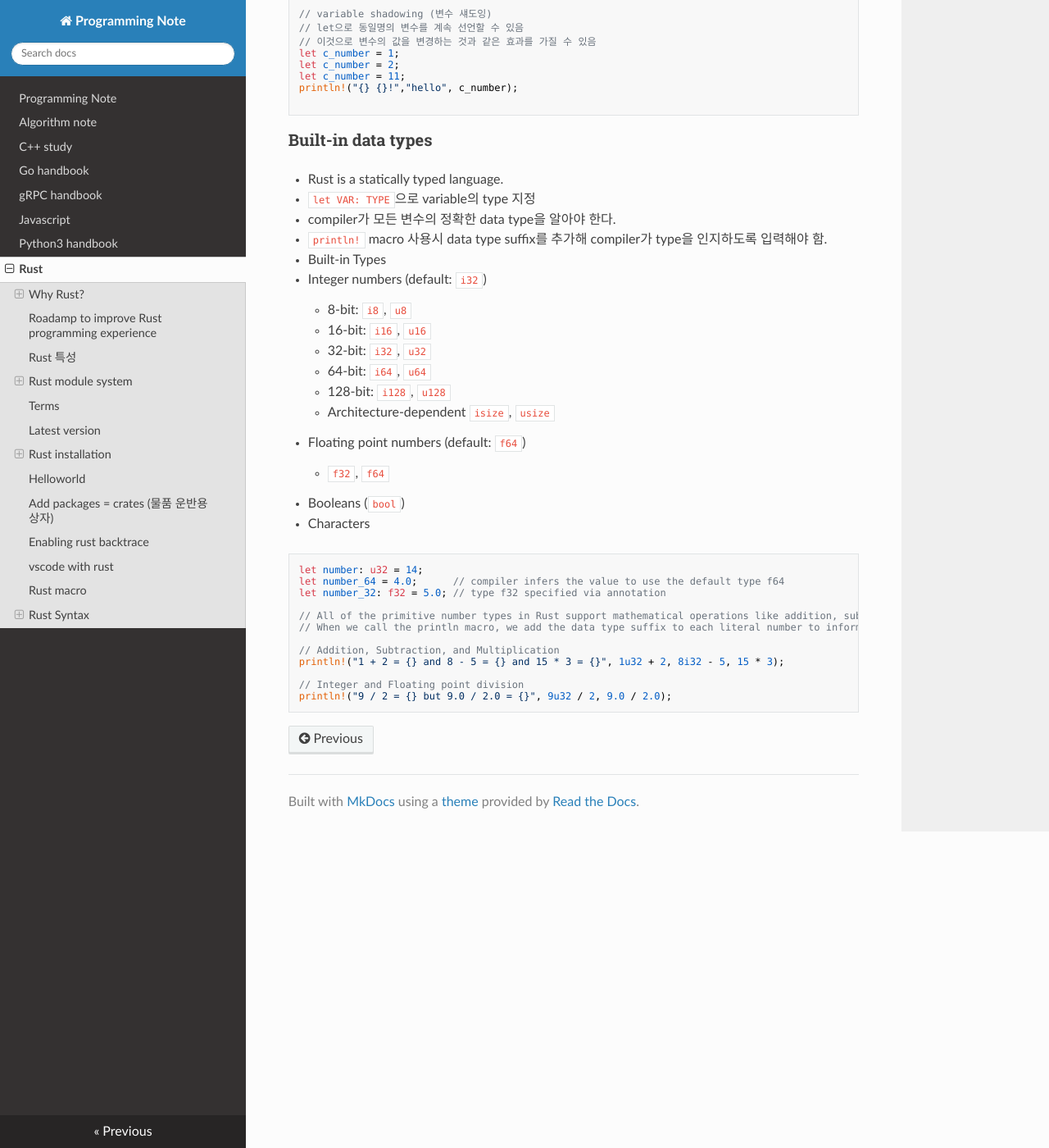
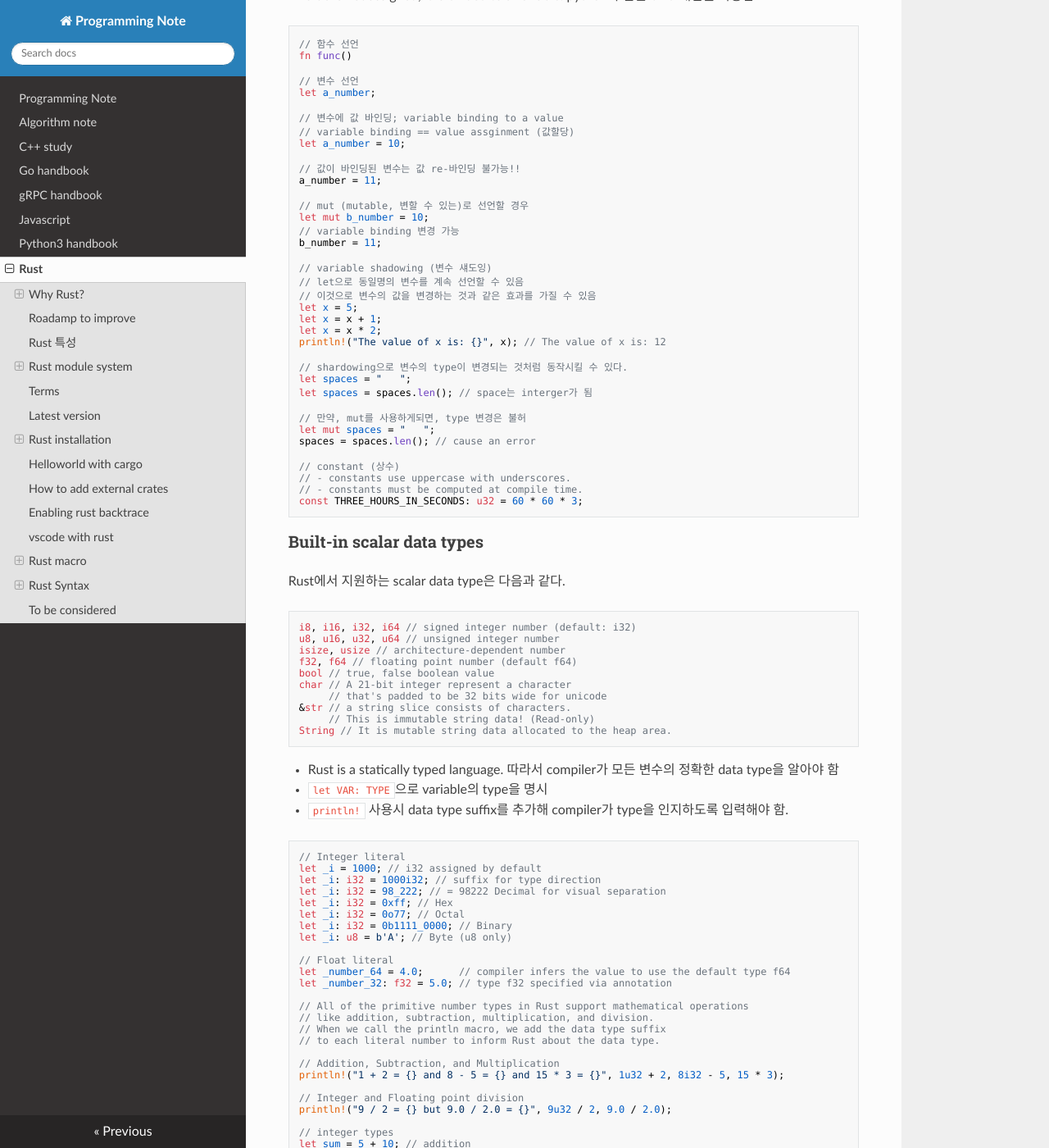
Before and after one commit to neoul/programming-note, an MkDocs documentation site: the page built from docs/rust.md, in a window 1280 px wide and 1400 px high, scrolled down 7275 px. Shown: the whole window at 82% size. Built offline with MkDocs 1.6.1, drawn with Linux system fonts in a browser that asks for light colours; nearby versions of some CDN libraries; some of the changed text lies outside the part shown.

Commit message:
updated contents

````diff
--- a/docs/rust.md
+++ b/docs/rust.md
@@ -1,6 +1,9 @@
 # Rust
 
 A language empowering everyone to build reliable and efficient software.
+
+!!! note
+    이 문서는 [rust-first-steps](https://docs.microsoft.com/ko-kr/learn/paths/rust-first-steps), [rust-lang.org](https://www.rust-lang.org), [rust-doc](https://doc.rust-lang.org/book/title-page.html) 을 보고 내용을 정리한 문서입니다.
 
 ## Why Rust?
 
@@ -20,7 +23,7 @@
 
 Rust has great documentation, a friendly compiler with useful error messages, and top-notch tooling — an integrated package manager and build tool, smart multi-editor support with auto-completion and type inspections, an auto-formatter, and more.
 
-## Roadamp to improve Rust programming experience
+## Roadamp to improve
 
 - Building tools; 직관적이고 간단한 building, packaging tool 지원
 - Web­Assembly (Writing Web Apps); Binary instruction set in web browsers
@@ -112,10 +115,10 @@
 - `cargo doc`: build documentation for your project with
 - `cargo publish`: publish a library to `crates.io` with
 - Add dependent crates to a project by adding the crate name to the Cargo.toml file.
-- `cargo fmt`: reformats your code according to the community code style. `rustup component add rustfmt`으로 설치
+- `cargo fmt`: reformats your code according to the community code style.
 - `cargo fix`: Automatically fix lint warnings reported by rustc
 
-> **manual**: 📁 https://doc.rust-lang.org/cargo/index.html
+> **manual**: [🔗 cargo doc](https://doc.rust-lang.org/cargo/index.html)
 
 #### Cargo.toml (TOML file for cargo config)
 
@@ -196,11 +199,11 @@
 
 ### Rust Cookbook
 
-Rust crate의 종류를 분류함; 기능 구현전에 필요한 library를 가장 먼저 아래서 찾기!
+Rust crate의 종류를 분류한 cookbook에서 필요한 library를 가장 먼저 찾자!
 
-> 📁 https://rust-lang-nursery.github.io/rust-cookbook/
+> 🔗 [Rust Cookbook](https://rust-lang-nursery.github.io/rust-cookbook)
 
-## Helloworld
+## Helloworld with cargo
 
 ```bash
 # create new project
@@ -244,9 +247,9 @@
 #        └── incremental
 ```
 
-## Add packages = crates (물품 운반용 상자)
+## How to add external crates
 
-외부 라이브러 사용
+외부 라이브러 사용법
 
 ```bash
 # Edit Cargo.toml
@@ -267,15 +270,12 @@
 
 ```bash
 $ ./main
-thread 'main' panicked at 'not yet implemented: To Do!', main.rs:2:5
-note: run with `RUST_BACKTRACE=1` environment variable to display a backtrace
+..
 $ RUST_BACKTRACE=1 ./main
 thread 'main' panicked at 'not yet implemented: To Do!', main.rs:2:5
 stack backtrace:
    0: rust_begin_unwind
-             at /rustc/9d1b2106e23b1abd32fce1f17267604a5102f57a/library/std/src/panicking.rs:498:5
-   1: core::panicking::panic_fmt
-             at /rustc/9d1b2106e23b1abd32fce1f17267604a5102f57a/library/core/src/panicking.rs:116:14
+...
    2: main::main
    3: core::ops::function::FnOnce::call_once
 note: Some details are omitted, run with `RUST_BACKTRACE=full` for a verbose backtrace.
@@ -283,40 +283,57 @@
 
 ## vscode with rust
 
-https://stackoverflow.com/questions/46885292/how-to-launch-a-rust-application-from-visual-studio-code
+> [🔗 how-to-launch-a-rust-application-from-visual-studio-code](https://stackoverflow.com/questions/46885292/how-to-launch-a-rust-application-from-visual-studio-code)
 
 ## Rust macro
 
 Rust macro는 개수가 가변적인 입력 인수를 취하는 함수
 
-- `println!`: 가변 인수를 받아 `stdout`에 출력
-  - e.g. `println!("Hello, {}!", "world");`
-  - `println!` calls a Rust macro. If it called a function instead, it would be entered as println (without the `!`).
-  - "Hello, world!": string representation of the string
-  - we end the line with a semicolon (;)
-  - {} 인수의 값 대체
-- `todo!`: 완성되지 않은 함수의 prototype 점검 및 선언, 호출시 exception 발생
+- `println!`
+- `todo!`
+- `panic!`
+
+### `println!`
+
+가변 인수를 받아 `stdout`에 출력
 
 ```rust
-// Call println! with three arguments: a string, a value, a value
-fn main() {
-  println!("The first letter of the English alphabet is {} and the last letter is {}.", 'A', 'Z');
-}
+// - If it called a function instead, it would be entered as println (without the `!`).
+// - "Hello, world!": string representation of the string
+// - {} 인수의 값 대체
+println!("Hello, {}!", "world");
+```
+
+### `todo!`
+
+완성되지 않은 함수의 prototype 점검 및 선언, 호출시 exception 발생
+
+```rust
 // todo! - Display "Hello, world!" with an exception.
 fn main() {
   todo!("Display the message by using the println!() macro");
 }
 ```
 
+### `panic!`
+
+The call to `panic!` causes the error message contained in the last two lines.
+
+```rust
+fn main() {
+    panic!("crash and burn");
+}
+```
+
 ## Rust Syntax
 
-### Variable declaration
+### Constant and Variable declaration
 
 A value is not assigned, it is binded to a variable. python과 같은 bind 개념을 차용함
 
 ```rust
 // 함수 선언
-fn FUNC_NAME()
+fn func()
 
 // 변수 선언
 let a_number;
@@ -336,43 +353,133 @@
 // variable shadowing (변수 섀도잉)
 // let으로 동일명의 변수를 계속 선언할 수 있음
 // 이것으로 변수의 값을 변경하는 것과 같은 효과를 가질 수 있음
-let c_number = 1;
-let c_number = 2;
-let c_number = 11;
-println!("{} {}!","hello", c_number);
+let x = 5;
+let x = x + 1;
+let x = x * 2;
+println!("The value of x is: {}", x); // The value of x is: 12
 
+// shardowing으로 변수의 type이 변경되는 것처럼 동작시킬 수 있다.
+let spaces = "   ";
+let spaces = spaces.len(); // space는 interger가 됨
+
+// 만약, mut를 사용하게되면, type 변경은 불허
+let mut spaces = "   ";
+spaces = spaces.len(); // cause an error
+
+// constant (상수)
+// - constants use uppercase with underscores.
+// - constants must be computed at compile time.
+const THREE_HOURS_IN_SECONDS: u32 = 60 * 60 * 3;
 ```
 
-### Built-in data types
+### Built-in scalar data types
 
-- Rust is a statically typed language.
-- `let VAR: TYPE`으로 variable의 type 지정
-- compiler가 모든 변수의 정확한 data type을 알아야 한다.
-- `println!` macro 사용시 data type suffix를 추가해 compiler가 type을 인지하도록 입력해야 함.
-- Built-in Types
-  - Integer numbers (default: `i32`)
-    - 8-bit: `i8`, `u8`
-    - 16-bit: `i16`, `u16`
-    - 32-bit: `i32`, `u32`
-    - 64-bit: `i64`, `u64`
-    - 128-bit: `i128`, `u128`
-    - Architecture-dependent	`isize`,	`usize`
-  - Floating point numbers (default: `f64`)
-    - `f32`, `f64`
-  - Booleans (`bool`)
-  - Characters
+Rust에서 지원하는 scalar data type은 다음과 같다.
 
 ```rust
-let number: u32 = 14;
-let number_64 = 4.0;      // compiler infers the value to use the default type f64
-let number_32: f32 = 5.0; // type f32 specified via annotation
+i8, i16, i32, i64 // signed integer number (default: i32)
+u8, u16, u32, u64 // unsigned integer number
+isize, usize // architecture-dependent number
+f32, f64 // floating point number (default f64)
+bool // true, false boolean value
+char // A 21-bit integer represent a character
+     // that's padded to be 32 bits wide for unicode
+&str // a string slice consists of characters.
+     // This is immutable string data! (Read-only)
+String // It is mutable string data allocated to the heap area.
+```
 
-// All of the primitive number types in Rust support mathematical operations like addition, subtraction, multiplication, and division.
-// When we call the println macro, we add the data type suffix to each literal number to inform Rust about the data type.
+- Rust is a statically typed language. 따라서 compiler가 모든 변수의 정확한 data type을 알아야 함
+- `let VAR: TYPE`으로 variable의 type을 명시
+- `println!` 사용시 data type suffix를 추가해 compiler가 type을 인지하도록 입력해야 함.
+
+```rust
+// Integer literal
+let _i = 1000; // i32 assigned by default
+let _i: i32 = 1000i32; // suffix for type direction
+let _i: i32 = 98_222; // = 98222 Decimal for visual separation
+let _i: i32 = 0xff; // Hex
+let _i: i32 = 0o77; // Octal
+let _i: i32 = 0b1111_0000; // Binary
+let _i: u8 = b'A'; // Byte (u8 only)
+
+// Float literal
+let _number_64 = 4.0;      // compiler infers the value to use the default type f64
+let _number_32: f32 = 5.0; // type f32 specified via annotation
+
+// All of the primitive number types in Rust support mathematical operations
+// like addition, subtraction, multiplication, and division.
+// When we call the println macro, we add the data type suffix
+// to each literal number to inform Rust about the data type.
 
 // Addition, Subtraction, and Multiplication
 println!("1 + 2 = {} and 8 - 5 = {} and 15 * 3 = {}", 1u32 + 2, 8i32 - 5, 15 * 3);
 
 // Integer and Floating point division
 println!("9 / 2 = {} but 9.0 / 2.0 = {}", 9u32 / 2, 9.0 / 2.0);
+
+// integer types
+let sum = 5 + 10; // addition
+let difference = 95.5 - 4.3; // subtraction
+let product = 4 * 30; // multiplication
+let quotient = 56.7 / 32.2; // division
+let remainder = 43 % 5; // remainder
+
+// floating point types
+let x = 2.0; // f64
+let y: f32 = 3.0; // f32
+
+// boolean type
+let t = true;
+let f: bool = false; // with explicit type annotation
+
+// character
+let c = 'z';
+let z = 'ℤ';
+let heart_eyed_cat = '😻';
 ```
+
+### Char type
+
+- Rust’s `char` type is four bytes in size and represents a Unicode Scalar Value.
+- Unicode Scalar Values range from `U+0000` to `U+D7FF` and `U+E000` to `U+10FFFF` inclusive.
+- `char` type is a 21-bit integer represent a character that's padded to be 32 bits wide for unicode.
+- Char literals use single quotes.`'C'`
+- [Storing UTF-8 Encoded Text with Strings](https://doc.rust-lang.org/book/ch08-02-strings.html#storing-utf-8-encoded-text-with-strings)
+
+### Compound Types
+
+Compound types can group multiple values into one type. Rust has two primitive compound types: tuples and arrays.
+
+### Tuple Type
+
+Tuples have a fixed length: once declared, they cannot grow or shrink in size.
+
+```rust
+let tup: (i32, f64, u8) = (500, 6.4, 1);
+
+// [Tuple destructuring]
+// To get the individual values out of a tuple ...
+let tup = (500, 6.4, 1);
+let (x, y, z) = tup;
+println!("The value of y is: {}", y); // The value of y is: 6.4
+
+// [Access a tuple element directly]
+let x: (i32, f64, u8) = (500, 6.4, 1);
+let five_hundred = x.0;
+let six_point_four = x.1;
+let one = x.2;
+```
+
+> ❓ The tuple without any values, (), is a special type that has only one value, also written (). The type is called the unit type and the value is called the unit value. Expressions implicitly return the unit value if they don’t return any other value.
+
+### Array Type
+
+
+### &str과 String Type
+
+- &str as a pointer to immutable string data. String literals are all of type &str.
+
+## To be considered
+
+- Integer Overflow: https://doc.rust-lang.org/book/ch03-02-data-types.html#integer-overflow
--- a/mkdocs.yml
+++ b/mkdocs.yml
@@ -1,2 +1,4 @@
 site_name: Programming Note
 theme: readthedocs
+markdown_extensions:
+  - admonition
````
Also changed, not shown: other parts of docs/rust.md (+5 -5 lines), README.md (+4 -5 lines), docs/index.md (+2 -3 lines).
